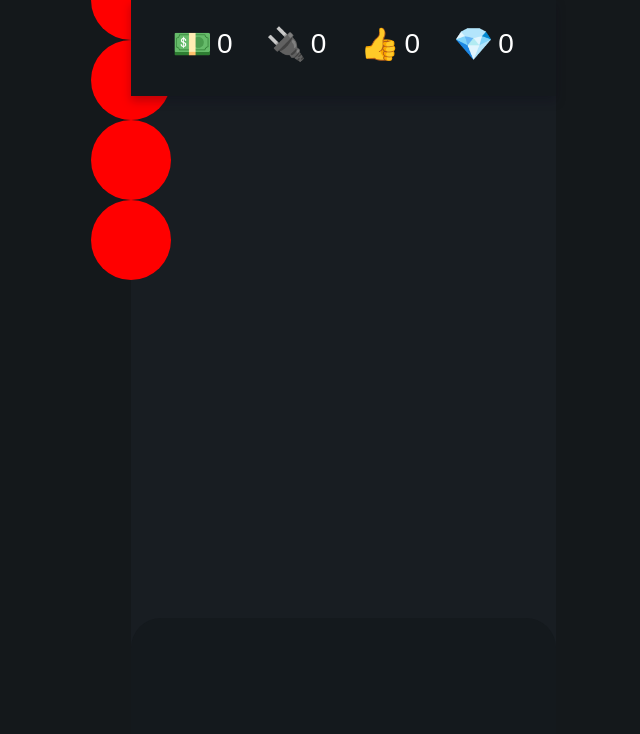
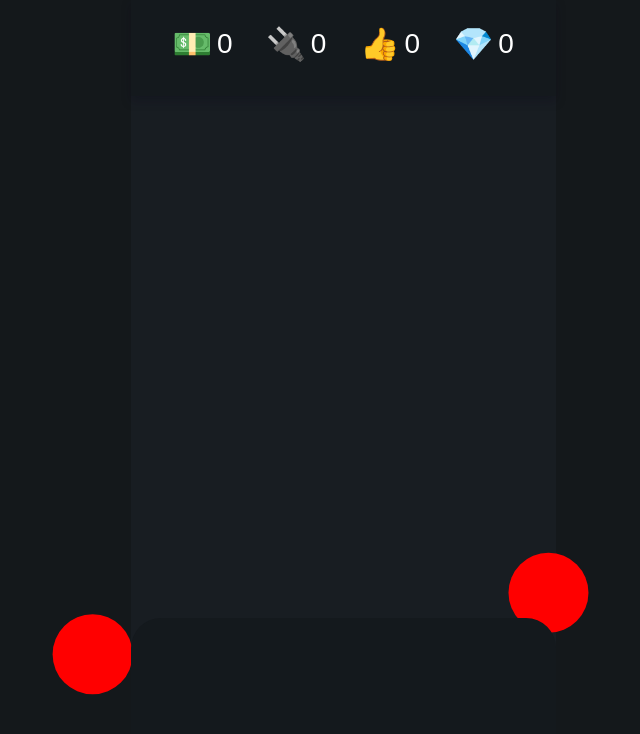
Before and after one commit to Sharks-Interactive/Ludum-Dare-54, a Svelte app in the folder App/: page / in a window 1280 px wide. Shown: the top 734 px of the page, without its empty margins (297-937 px from the left). Built offline with nearby package versions, Linux system fonts and the light colour scheme.

Commit message:
Planet generation is working

```diff
--- a/App/src/index.ts
+++ b/App/src/index.ts
@@ -6,9 +6,6 @@ var app = new App({
 
 export default app;
 
-document.body.onpointerup = () => window.dragging = false;
-document.body.onpointerdown = () => window.dragging = true;
-
 if (import.meta.hot) {
   import.meta.hot.accept();
   import.meta.hot.dispose(() => {
--- a/App/src/state/GameState.ts
+++ b/App/src/state/GameState.ts
@@ -1,5 +1,26 @@
 import { Planet } from "./Planet";
+import { Vector } from "./Vector";
 
 export class GameState {
-    planets: Planet[] = [new Planet(), new Planet(),new Planet(),new Planet(),new Planet(),new Planet(),new Planet(),];
+    planets: Planet[];
+    selected: Planet | undefined;
+
+    constructor() {
+        this.planets = new Array(25).fill(new Planet()).map((e, i, arr) => {
+            let pos = new Vector(Math.random() * 1500, Math.random() * 1500);
+            if (i > 1) {
+                pos = (arr as Planet[])[1].position.clone();
+
+                let angle = Math.random() * Math.PI * 2;
+                let radius = (Math.random() * 1500) + 500;
+
+                pos.x += Math.cos(angle) * radius;
+                pos.y += Math.sin(angle) * radius;
+            }
+
+            return new Planet(pos, i);
+        });
+
+        this.selected = undefined;
+    }
 }
--- /dev/null
+++ b/App/src/state/Map.ts
@@ -0,0 +1,11 @@
+import { Vector } from "./Vector";
+
+const offsetVector = new Vector(-5000, -5000)
+
+export function worldToMap(world: Vector) {
+    return world.subtract(offsetVector);
+}
+
+export function mapToWorld(map: Vector) {
+    return map.add(offsetVector);
+}
--- a/App/src/state/Planet.ts
+++ b/App/src/state/Planet.ts
@@ -1,3 +1,11 @@
+import { Vector } from "./Vector";
+
 export class Planet {
+    position: Vector;
+    id: number;
 
+    constructor(position = new Vector(), id = 0) {
+        this.position = position;
+        this.id = id;
+    }
 }
--- a/App/src/state/Vector.ts
+++ b/App/src/state/Vector.ts
@@ -2,6 +2,14 @@ export class Vector {
     constructor(x = 0, y = 0) {
         this.data[0] = x;
         this.data[1] = y;
+    }
+
+    clone() {
+        let v = new Vector();
+        v.data[0] = this.x;
+        v.data[1] = this.y;
+
+        return v;
     }
 
     data: number[] = [0, 0];
@@ -12,21 +20,23 @@ export class Vector {
     set x(val: number) { this.data[0] = val; }
     set y(val: number) { this.data[1] = val; }
 
-    subtract(vector: Vector) {
-        this.x -= vector.x;
-        this.y -= vector.y;
+    subtract(vector: Vector): Vector {
+        let v = new Vector(this.x, this.y);
+        v.x -= vector.x;
+        v.y -= vector.y;
 
-        return this;
+        return v;
     }
 
-    add(vector: Vector) {
-        this.x += vector.x;
-        this.y += vector.y;
+    add(vector: Vector): Vector {
+        let v = new Vector(this.x, this.y);
+        v.x += vector.x;
+        v.y += vector.y;
 
-        return this;
+        return v;
     }
 
-    equals(vector: Vector) {
+    equals(vector: Vector): Vector {
         this.x = vector.x;
         this.y = vector.y;
 
--- a/App/src/views/comps/planet.svelte
+++ b/App/src/views/comps/planet.svelte
@@ -1,10 +1,24 @@
 <script lang="ts">
-    import type { Planet } from "src/state/Planet";
+    import { createEventDispatcher } from "svelte";
+    import { worldToMap } from "../../state/Map";
+    import type { Planet } from "../../state/Planet";
+    import type { GameState } from "../../state/GameState";
 
+    export let state: GameState;
     export let planet: Planet;
+
+    const dispatch = createEventDispatcher();
+
+    function onSelect() {
+        state.selected = planet;
+
+        dispatch('select', {
+            index: planet.id
+        });
+    }
 </script>
 
-<div class="container">
+<div class="container" on:click={onSelect} style="transform: translate({worldToMap(planet.position).x}px, {worldToMap(planet.position).y}px);">
 
 </div>
 
@@ -15,6 +29,8 @@
         width: 80px;
         height: 80px;
 
+        position: absolute;
+
         background-color: red;
     }
 </style>
--- a/App/src/views/groups/bottomsheet.svelte
+++ b/App/src/views/groups/bottomsheet.svelte
@@ -1,5 +1,10 @@
+<script lang="ts">
+    import type { GameState } from "../../state/GameState";
 
-<div class="container">
+    export let state: GameState;
+</script>
+
+<div class="container {state.selected != undefined ? 'active' : ''}">
 
 </div>
 
--- a/App/src/views/groups/map.svelte
+++ b/App/src/views/groups/map.svelte
@@ -1,5 +1,5 @@
 <script lang="ts">
-    import type { GameState } from "src/state/GameState";
+    import type { GameState } from "../../state/GameState";
     import Planet from "../comps/planet.svelte";
     import { Vector } from "../../state/Vector";
     export let state: GameState;
@@ -16,7 +16,7 @@
             mouseStart.x = pointer.clientX;
             mouseStart.y = pointer.clientY;
 
-            mouseStart.subtract(offset);
+            mouseStart = mouseStart.subtract(offset);
         }
     }
 
@@ -38,7 +38,7 @@
 
 <div id="map" class="container" style="transform: translate({offset.x}px, {offset.y}px);" on:pointermove={drag} on:pointerdown={start}>
     {#each state.planets as planet}
-        <Planet {planet}></Planet>
+        <Planet {planet} {state}></Planet>
     {/each}
 </div>
 
@@ -50,14 +50,7 @@
         max-width: none;
 
         position: fixed;
-        display: flex;
-
-        align-items: center;
-        justify-content: center;
-
-        flex-direction: column;
-
-        gap: 0;
+        margin: 0;
 
         cursor: move;
         z-index: 0;
```
